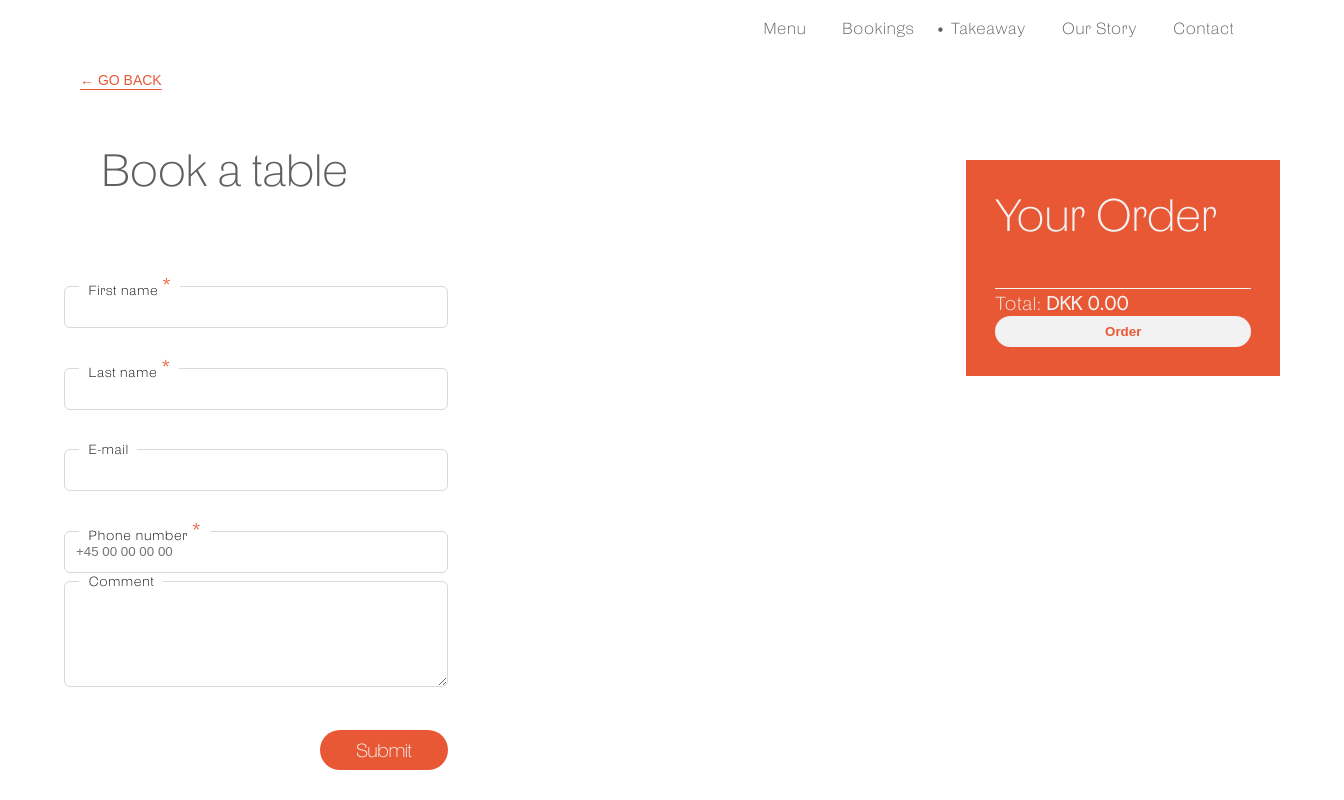
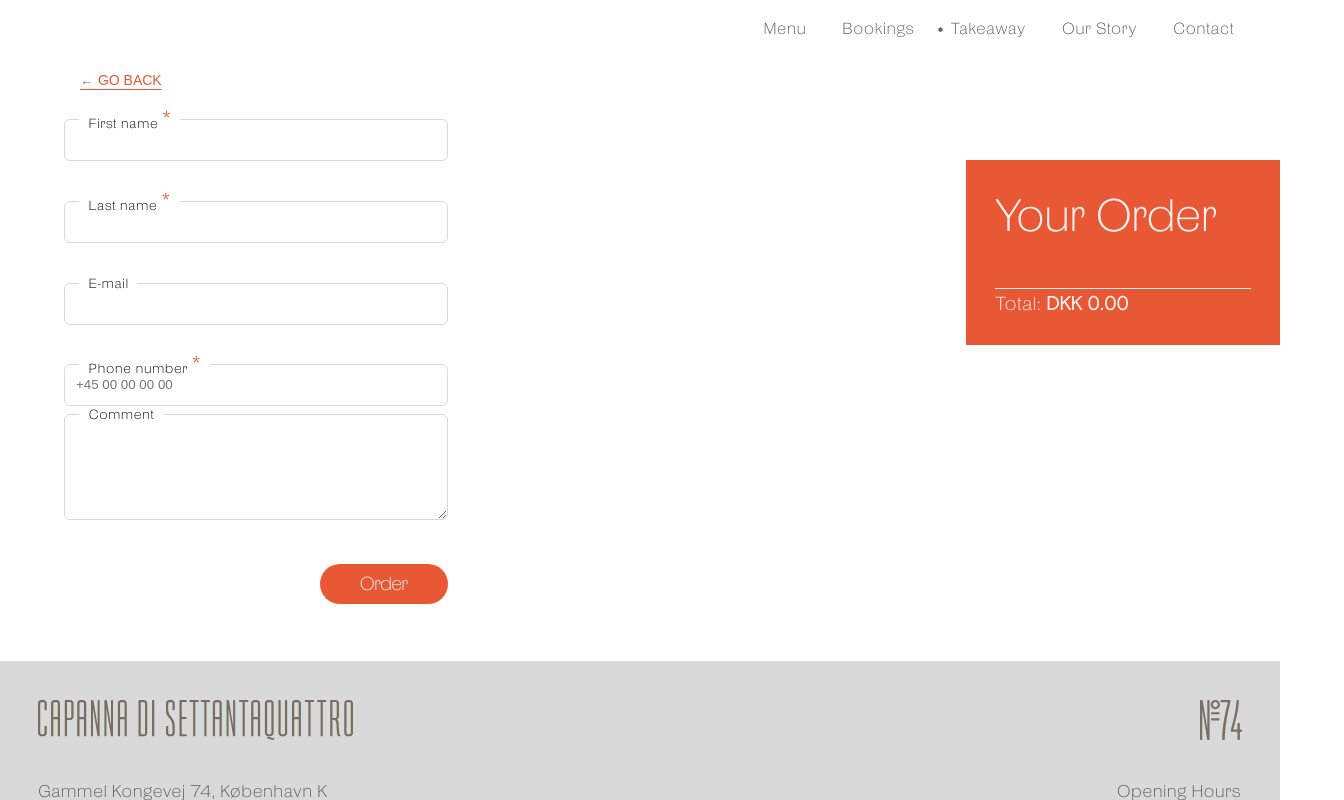
Before and after one commit to ozolinala/capanna74, a Next.js app: page /takeaway in a window 1280 px wide. Both pictures are taken after a click on the button "Next". Shown: the top 800 px of the page, 1344 px wide, since content can reach past the window. Built offline with nearby package versions, Linux system fonts and the light colour scheme.

Commit message:
takeaway info form - go back removed when order completed

```diff
--- a/src/components/TakeawayCart.js
+++ b/src/components/TakeawayCart.js
@@ -3,14 +3,11 @@ import styles from "../styles/TakeawayMenu.module.css";
 
 const TakeawayCart = ({ cartItems, orderProcess, setOrderProcess }) => {
   const calculateTotal = () => {
-    return cartItems
-      .reduce((total, item) => total + item.price * item.quantity, 0)
-      .toFixed(2);
+    return cartItems.reduce((total, item) => total + item.price * item.quantity, 0).toFixed(2);
   };
 
   return (
     <div className={styles.cartContainer}>
-
       <h2>Your Order</h2>
       <ul className={styles.cartList}>
         {cartItems.map((item) => (
@@ -26,7 +23,7 @@ const TakeawayCart = ({ cartItems, orderProcess, setOrderProcess }) => {
         Total: <b>DKK {calculateTotal()}</b>
       </p>
       {orderProcess ? (
-        <button className={styles.orderButton}>Order</button>
+        <p></p>
       ) : (
         <button
           className={styles.orderButton}
--- a/src/components/TakeawayInfo.js
+++ b/src/components/TakeawayInfo.js
@@ -3,9 +3,9 @@ import { useState } from "react";
 import Link from "next/link";
 import { useRouter } from "next/router";
 
-const TakeawayInfo = () => {
+const TakeawayInfo = ({ orderComplete, setOrderComplete }) => {
+  const [success, setSuccess] = useState(false);
   const [loading, setLoading] = useState(false);
-  const [success, setSuccess] = useState(false);
   const router = useRouter();
 
   const handleSubmit = async (event) => {
@@ -16,6 +16,7 @@ const TakeawayInfo = () => {
       await new Promise((resolve) => setTimeout(resolve, 2000));
 
       setSuccess(true);
+      setOrderComplete(true);
       console.log("Success:", event.target.elements);
     } catch (error) {
       console.error("Error:", error);
@@ -39,7 +40,6 @@ const TakeawayInfo = () => {
           </div>
         ) : (
           <div>
-            <h2>Book a table</h2>
             <form onSubmit={handleSubmit} autoComplete="off" className={styles.formContainer}>
               <div className={styles.leftColumn}>
                 <div>
@@ -73,7 +73,7 @@ const TakeawayInfo = () => {
                   >
                     Last name <span className={styles.star}>*</span>
                   </label>
-                  <input type="text" id="last-name" requ2pxired />
+                  <input type="text" id="last-name" required />
                 </div>
 
                 <div>
@@ -90,7 +90,7 @@ const TakeawayInfo = () => {
                   >
                     E-mail
                   </label>
-                  <input type="email" id="email" required />
+                  <input type="email" id="email" />
                 </div>
 
                 <div>
@@ -113,6 +113,7 @@ const TakeawayInfo = () => {
                     id="phone-number"
                     name="phone-number"
                     placeholder="+45 00 00 00 00"
+                    required
                   />
                 </div>
               </div>
@@ -137,7 +138,7 @@ const TakeawayInfo = () => {
 
                 <div className={styles.buttoncontainer}>
                   <button className={styles.button} type="submit">
-                    Submit
+                    Order
                   </button>
                 </div>
               </div>
--- a/src/pages/takeaway.js
+++ b/src/pages/takeaway.js
@@ -11,10 +11,9 @@ const Takeaway = () => {
   const [selectedCategory, setSelectedCategory] = useState(1);
   const [cartItems, setCartItems] = useState([]);
   const [orderProcess, setOrderProcess] = useState(false);
+  const [orderComplete, setOrderComplete] = useState(false);
 
-  const currentCategory = menuData.categories.find(
-    (category) => category.id === selectedCategory
-  );
+  const currentCategory = menuData.categories.find((category) => category.id === selectedCategory);
 
   const handleSelectCategory = (categoryId) => {
     setSelectedCategory(categoryId);
@@ -23,9 +22,7 @@ const Takeaway = () => {
   const handleAddToCart = (item) => {
     setCartItems((prevCartItems) => {
       // Check if the item is already in the cart
-      const existingItemIndex = prevCartItems.findIndex(
-        (cartItem) => cartItem.id === item.id
-      );
+      const existingItemIndex = prevCartItems.findIndex((cartItem) => cartItem.id === item.id);
 
       // If the item is already in the cart, update its quantity
       if (existingItemIndex !== -1) {
@@ -43,7 +40,7 @@ const Takeaway = () => {
     <Layout>
       <div className={styles.takeawayContainer}>
         <div>
-          {orderProcess ? (
+          {orderProcess && !orderComplete ? (
             <button
               className={styles.goBackButton}
               onClick={() => {
@@ -55,17 +52,9 @@ const Takeaway = () => {
           ) : (
             <p></p>
           )}
-          {/* <div className={styles.takeawayLeft}>
-            <TakeawayMenu
-              categories={menuData.categories}
-              onSelectCategory={handleSelectCategory}
-              selectedCategory={selectedCategory}
-            />
-            <TakeawayList items={currentCategory.items} onAddToCart={handleAddToCart} />
-          </div> */}
           <div className={styles.takeawayLeft}>
             {orderProcess ? (
-              <TakeawayInfo />
+              <TakeawayInfo orderComplete={orderComplete} setOrderComplete={setOrderComplete} />
             ) : (
               <>
                 <h2>Menu</h2>
@@ -74,10 +63,7 @@ const Takeaway = () => {
                   onSelectCategory={handleSelectCategory}
                   selectedCategory={selectedCategory}
                 />
-                <TakeawayList
-                  items={currentCategory.items}
-                  onAddToCart={handleAddToCart}
-                />
+                <TakeawayList items={currentCategory.items} onAddToCart={handleAddToCart} />
               </>
             )}
           </div>
--- a/src/styles/TakeawayInfo.module.css
+++ b/src/styles/TakeawayInfo.module.css
@@ -1,5 +1,6 @@
 .formContainer {
-  width: 100vw;
+  width: 100%;
+  margin: 0;
   justify-content: center;
   gap: 10vw;
   padding-bottom: 15%;
```
